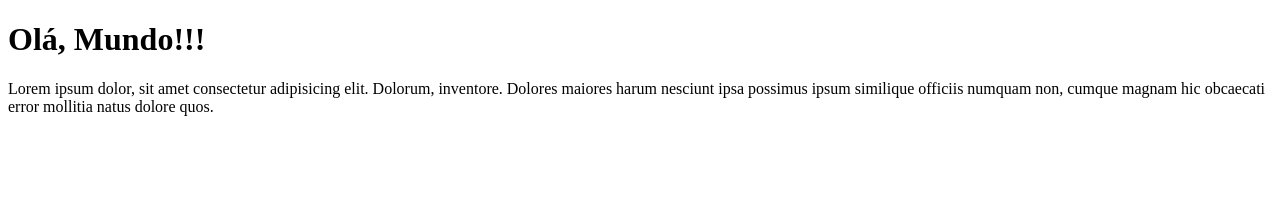
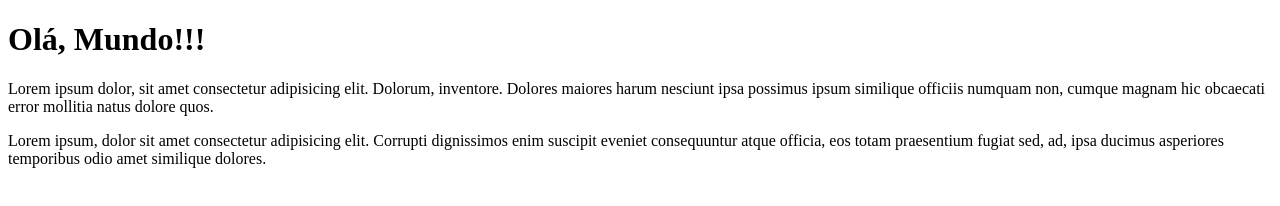
Before and after one commit to AiltondeMercio/Hello-Word, a plain HTML site: page siteolamundo/index.html in a window 1280 px wide. Drawn offline with Linux system fonts and the light colour scheme.

Commit message:
Coloquei mais um paragrafo
mais um loren

```diff
--- a/siteolamundo/index.html
+++ b/siteolamundo/index.html
@@ -8,5 +8,6 @@
 <body>
     <h1>Olá, Mundo!!!</h1>
     <p>Lorem ipsum dolor, sit amet consectetur adipisicing elit. Dolorum, inventore. Dolores maiores harum nesciunt ipsa possimus ipsum similique officiis numquam non, cumque magnam hic obcaecati error mollitia natus dolore quos.</p>
+    <p>Lorem ipsum, dolor sit amet consectetur adipisicing elit. Corrupti dignissimos enim suscipit eveniet consequuntur atque officia, eos totam praesentium fugiat sed, ad, ipsa ducimus asperiores temporibus odio amet similique dolores.</p>
 </body>
 </html>
```
